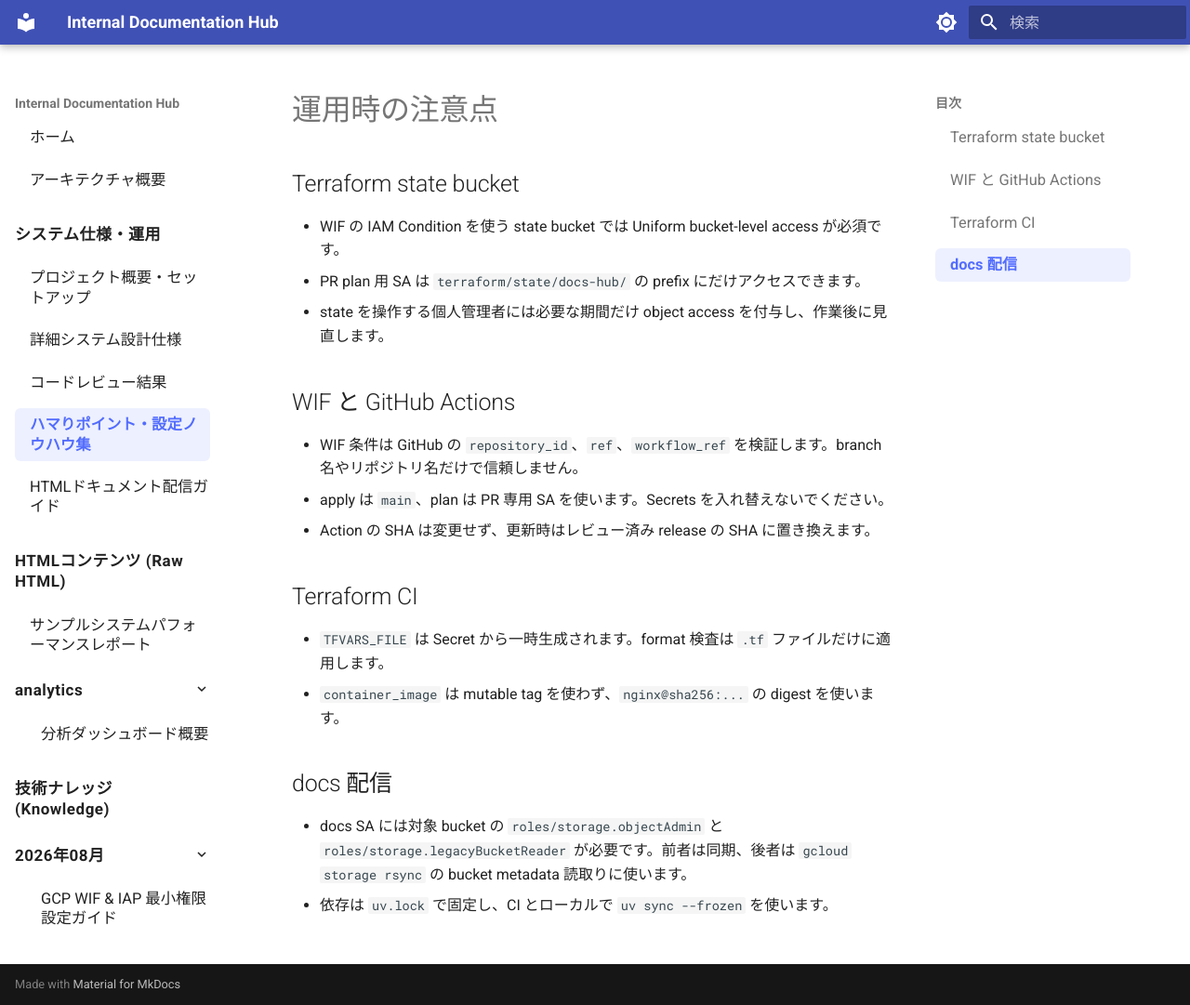
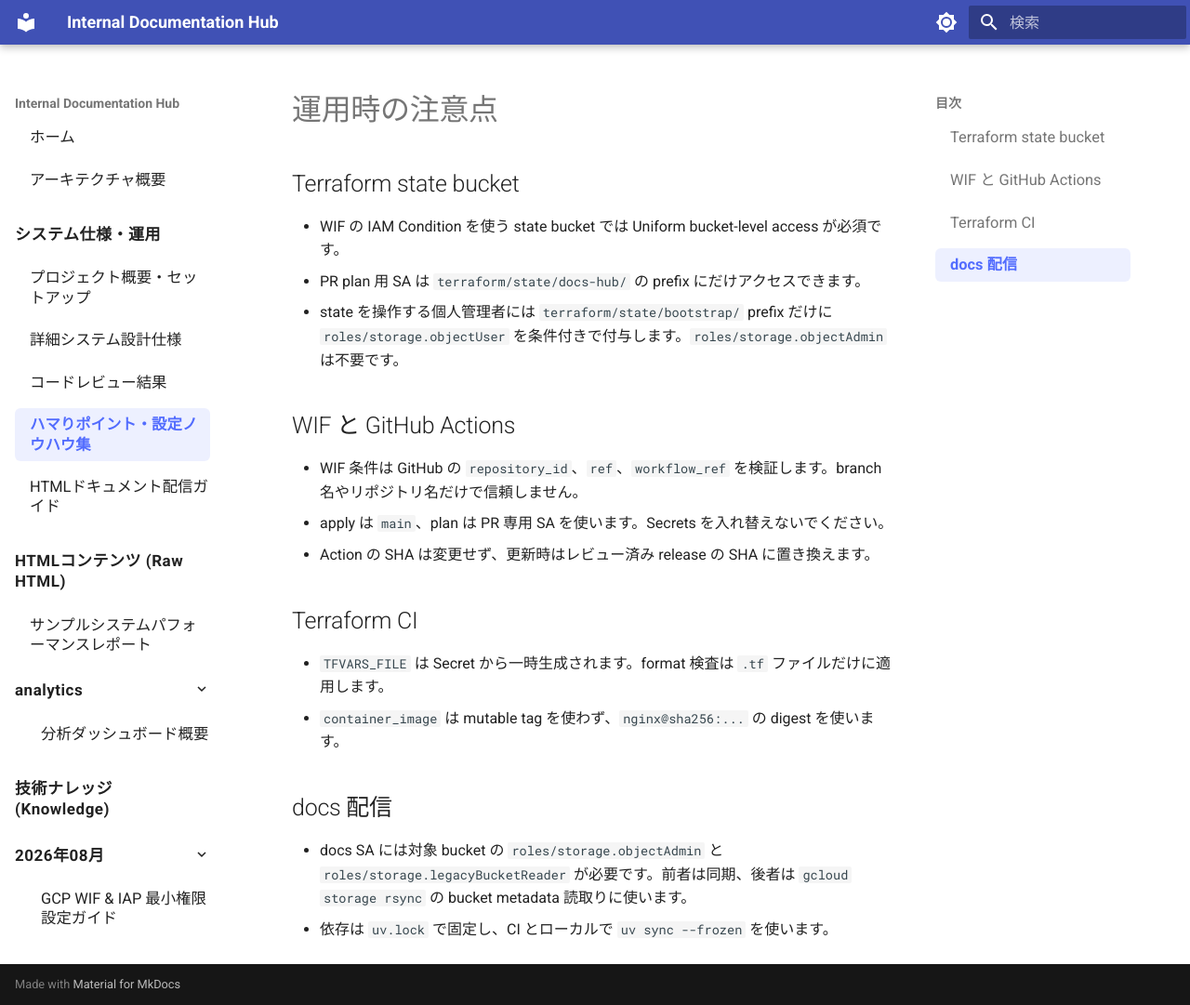
Before and after one commit to oharato/docs-repo, an MkDocs documentation site: the page built from docs/system/pitfalls_and_tips.md, in a window 1280 px wide and 1081 px high. Shown: the whole window at 93% size. Built offline with MkDocs 1.6.1 and Material for MkDocs 9.7.7, drawn with Linux system fonts in a browser that asks for light colours.

Commit message:
docs: narrow bootstrap state access guidance
Co-authored-by: Copilot <223556219+Copilot@users.noreply.github.com>

```diff
--- a/docs/system/pitfalls_and_tips.md
+++ b/docs/system/pitfalls_and_tips.md
@@ -4,7 +4,7 @@
 
 - WIF の IAM Condition を使う state bucket では Uniform bucket-level access が必須です。
 - PR plan 用 SA は `terraform/state/docs-hub/` の prefix にだけアクセスできます。
-- state を操作する個人管理者には必要な期間だけ object access を付与し、作業後に見直します。
+- state を操作する個人管理者には `terraform/state/bootstrap/` prefix だけに `roles/storage.objectUser` を条件付きで付与します。`roles/storage.objectAdmin` は不要です。
 
 ## WIF と GitHub Actions
 
```
Also changed, not shown: docs/knowledge/2026-08/2026-08-09_gcp_wif_iap_least_privilege_guide.md (+1 -0 lines).
